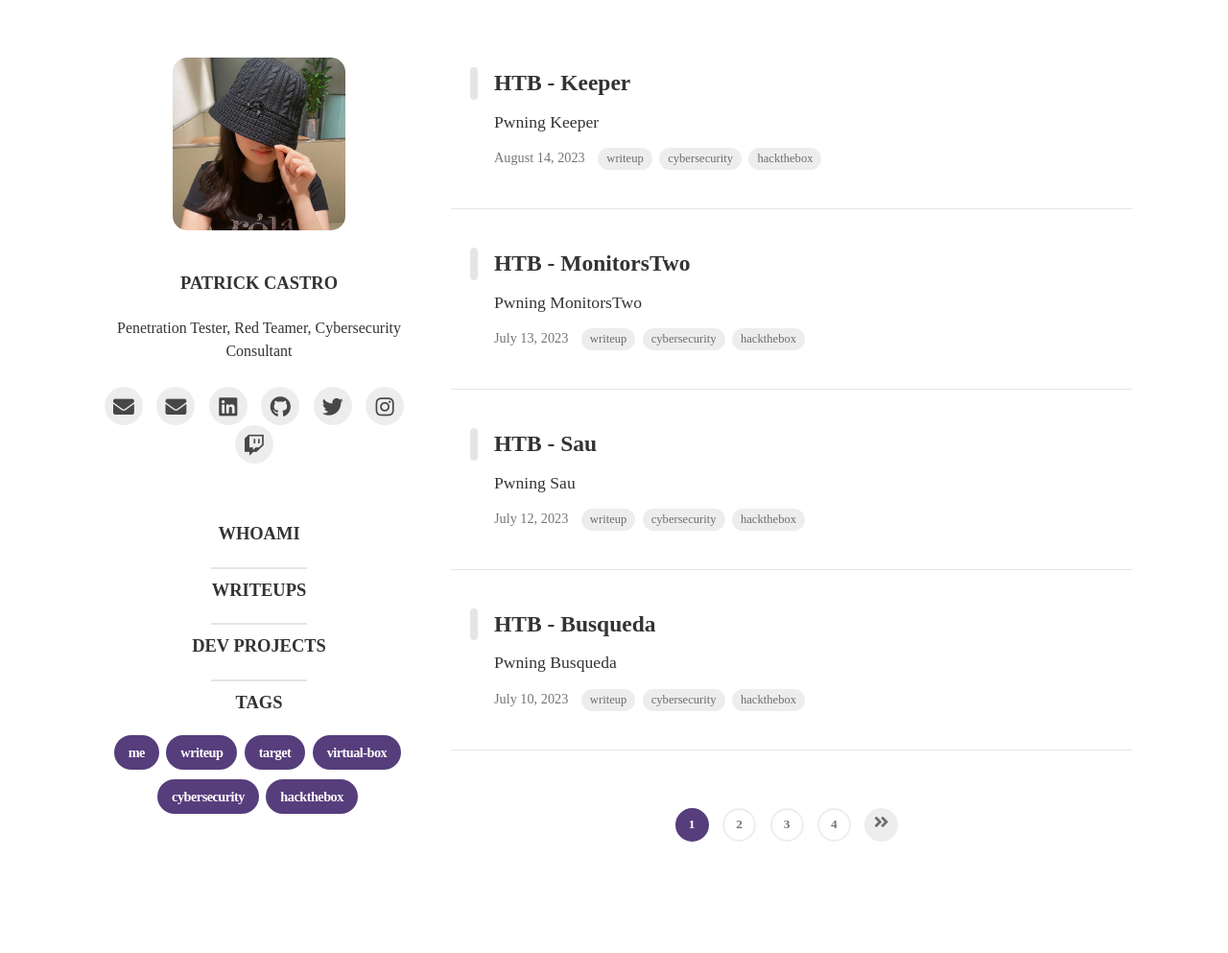
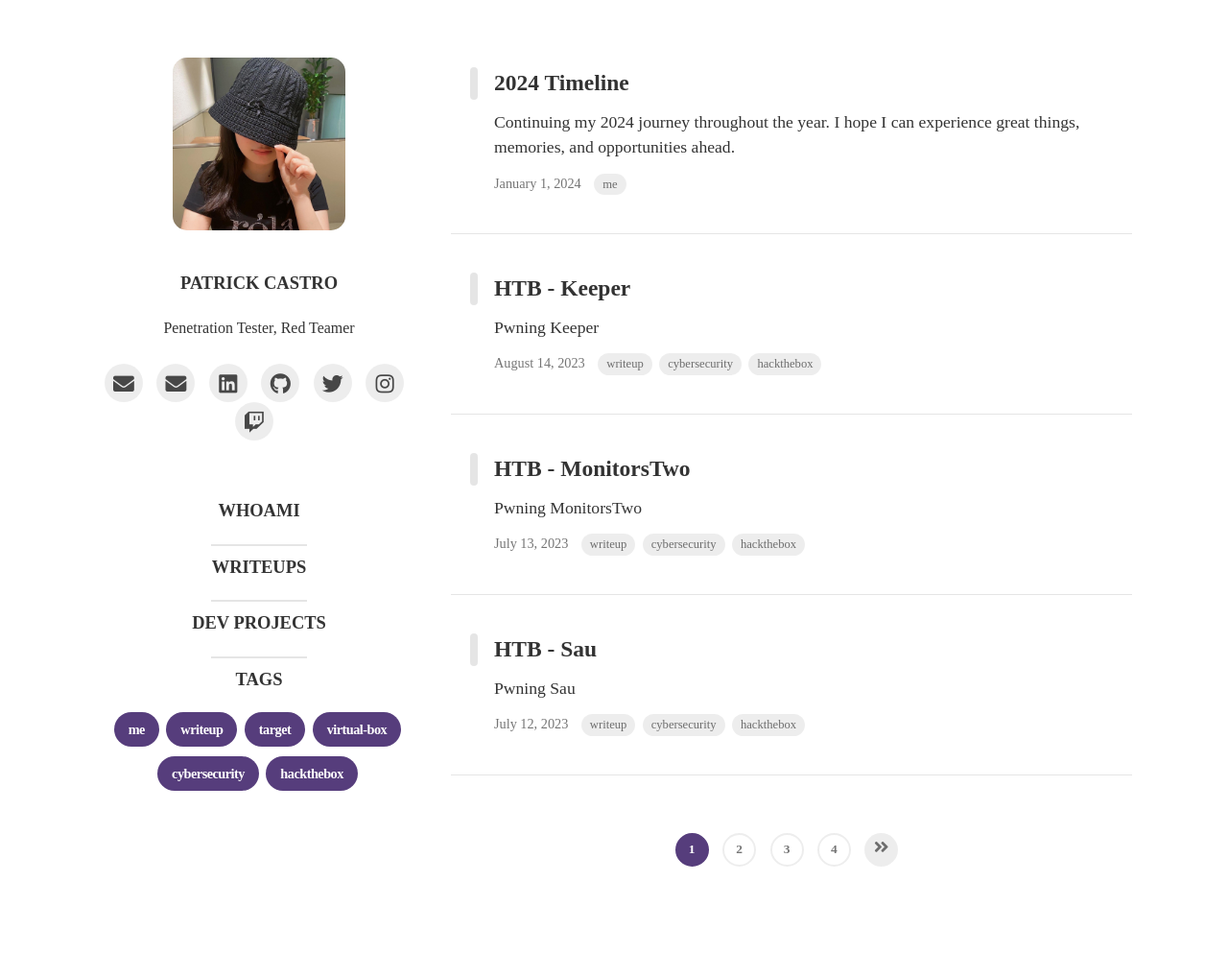
Before and after one commit to ptrckstuns/ptrckstuns.github.io, a Jekyll site: the page built from index.html, in a window 1280 px wide. Shown: the whole page at 96% size. Built offline with Jekyll 4.4.1, drawn with Linux system fonts in a browser that asks for light colours; nearby versions of some CDN libraries; some web fonts are replaced; the list of posts is cut into pages by our own code; before the commit the page ends 967 px from its top, so only the background shows below that.

Commit message:
2024 Q1 Update

```diff
--- a/_config.yml
+++ b/_config.yml
@@ -12,11 +12,11 @@
   profile :
     image : assets/img/rei.jpg
     username : Patrick Castro
-    description : Penetration Tester, Red Teamer, Cybersecurity Consultant
+    description : Penetration Tester, Red Teamer
     experience :
       - start : 2023-10-16
         end : Present
-        experience : Manulife Data Services Inc., Junior Penetration Tester
+        experience : Manulife, Junior Penetration Tester
       - start : 2022-08-01
         end : 2023-10-09
         experience : KPMG Philippines, Consultant I
@@ -26,12 +26,16 @@
     skills :
       - skill : Vulnerability Assessment & Penetration Testing (Web, Network, API)
       - skill : Red Teaming (Phishing, Physical Security, Wireless Testing)
+      - skill : Application Security
       - skill : Backend - Python & Django & Flask
       - skill : Web Development - HTML & CSS & JS
       - skill : C, C++, C#, Java, PHP
       - skill : SQL
         value : 75  # Percent value
     certifications :
+      - cert: eWPT - eLearnSecurity Web application Penetration Tester
+      - cert: Certified AppSec Pentester (CAPen)
+      - cert: Certified AppSec Practitioner (CAP)
       - cert : eJPT - eLearnSecurity Junior Penetration Tester
       - cert : C)PTE - Mile2 Certified Penetration Testing Engineer
       - cert : (ISC)2 CC - Certified in Cybersecurity
--- /dev/null
+++ b/_posts/2024-01-01-year-2024.md
@@ -0,0 +1,48 @@
+---
+layout: post
+title:  "2024 Timeline"
+subtitle: "My Journey this 2024"
+date:   2024-01-01
+tags: [me]
+author: Patrick Castro
+comments: False
+---
+
+Continuing my 2024 journey throughout the year. I hope I can experience great things, memories, and opportunities ahead.
+
+### January
+- ...
+
+### February
+- ...
+
+### March
+- ...
+
+### April
+- 1 - Took and passed the eWPT and CAP exam certification!
+- 5 - Took and passed the CAPEN exam certification!
+
+### May
+- ...
+
+### June
+- ...
+
+### July
+- ...
+
+### August
+- ...
+
+### September
+- ...
+
+### October
+- ...
+
+### November
+- ...
+
+### December
+- ...
```
Also changed, not shown: _posts/2021-11-26-resume.md (+18 -4 lines), 1 other file.
